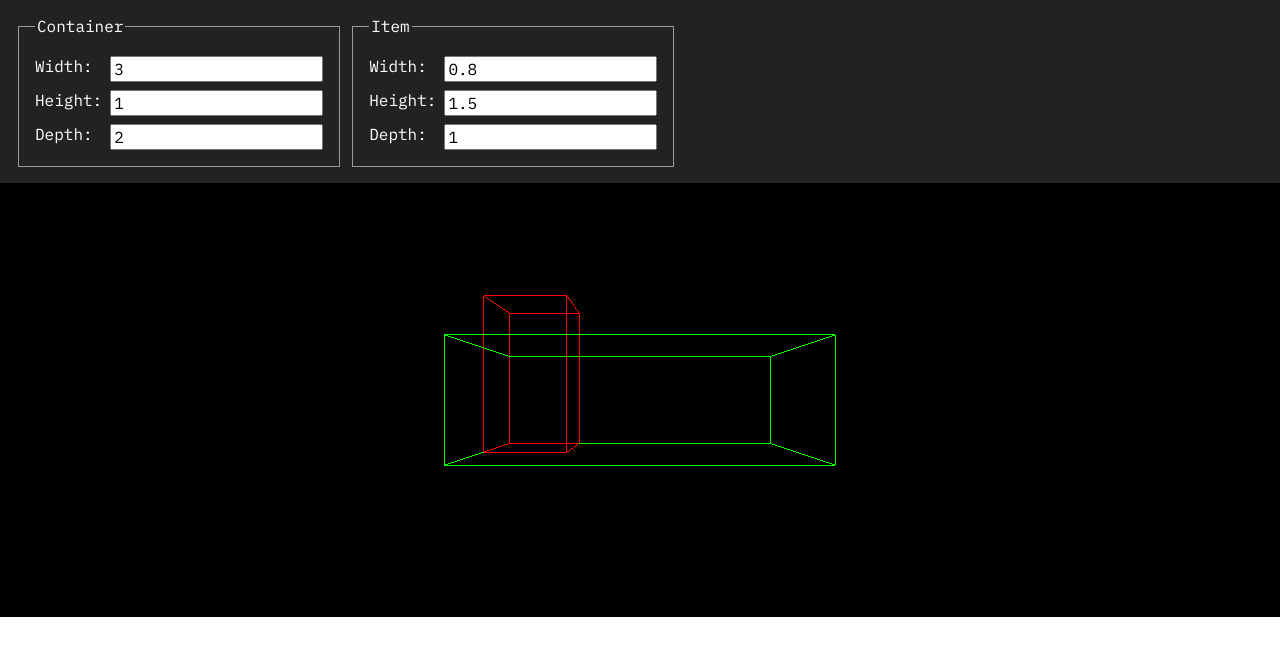
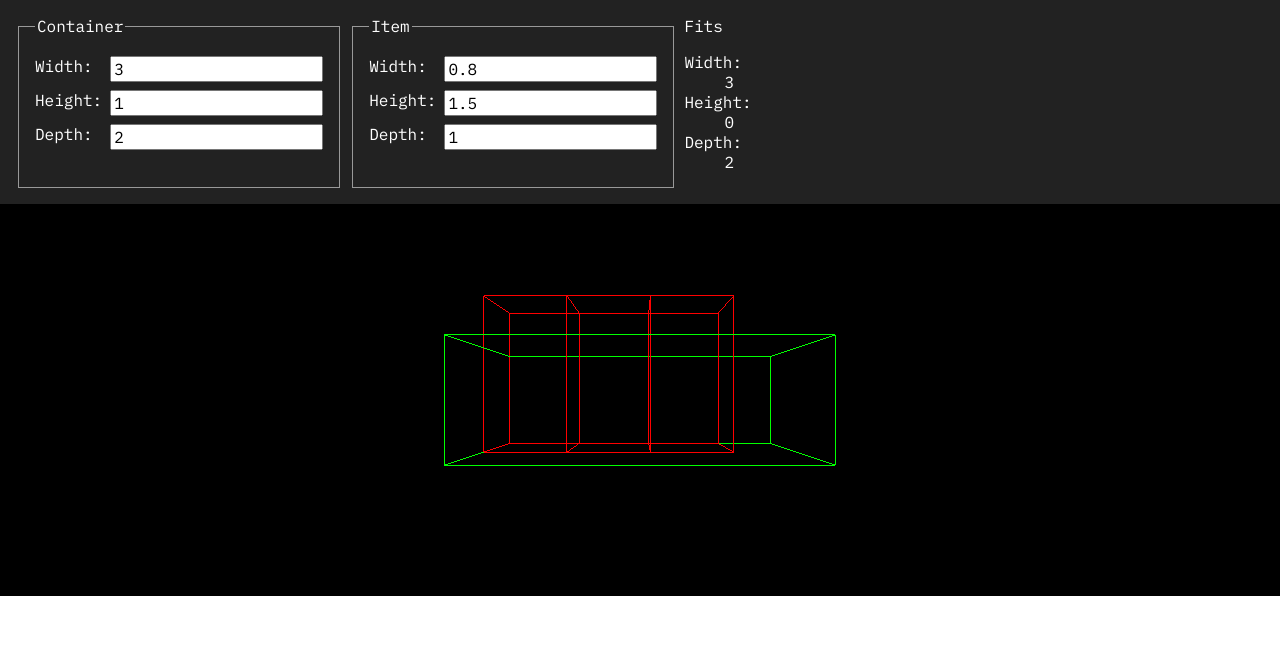
Before and after one commit to onvlt/box-fitter, a Svelte app: page / in a window 1280 px wide. Shown: the top 656 px of the page. Built offline with nearby package versions, Linux system fonts and the light colour scheme.

Commit message:
Add repeat

```diff
--- a/src/App.svelte
+++ b/src/App.svelte
@@ -20,6 +20,11 @@
     height: 1.5,
     depth: 1,
   };
+  $: fit = {
+    width: containerDimensions.width / itemDimensions.width,
+    height: containerDimensions.height / itemDimensions.height,
+    depth: containerDimensions.depth / itemDimensions.depth,
+  };
 
   // Scene
 
@@ -41,6 +46,15 @@
 
   const itemBox = new THREE.LineSegments();
   itemBox.material = new THREE.LineBasicMaterial({ color: 0xff0000 });
+
+  const repeatedItemBoxMaterial = new THREE.LineDashedMaterial({
+    color: 0xff0000,
+    dashSize: 1,
+    gapSize: 0.5,
+    opacity: 50,
+  });
+
+  let repeatedBoxes: Array<THREE.Object3D> = [];
 
   const group = new THREE.Group();
   group.add(containerBox);
@@ -76,6 +90,12 @@
     itemBox.geometry.dispose();
     itemBox.geometry = itemBoxGeometry;
 
+    // for (const [key, value] of Object.entries(fit)) {
+
+    // }
+
+    console.log("hello");
+
     containerBox.position.set(
       containerDimensions.width / 2,
       containerDimensions.height / 2,
@@ -93,6 +113,26 @@
       containerDimensions.height / -2,
       containerDimensions.depth / -2
     );
+
+    for (const box of repeatedBoxes) {
+      group.remove(box);
+    }
+
+    if (Number.isFinite(fit.width)) {
+      for (let index = 1; index < fit.width - 1 && index < 100; index++) {
+        const extraBoxItem = new THREE.LineSegments(
+          itemBoxGeometry,
+          repeatedItemBoxMaterial
+        );
+        extraBoxItem.position.set(
+          itemBox.position.x + index * itemDimensions.width,
+          itemBox.position.y,
+          itemBox.position.z
+        );
+        repeatedBoxes.push(extraBoxItem);
+        group.add(extraBoxItem);
+      }
+    }
   }
 
   function animate() {
@@ -109,6 +149,13 @@
 
     renderer.setSize(window.innerWidth, window.innerHeight);
   });
+
+  function displayFit(n: number) {
+    if (Number.isFinite(n)) {
+      return Math.floor(n);
+    }
+    return "N/A";
+  }
 </script>
 
 <main>
@@ -167,6 +214,17 @@
         />
       </label>
     </fieldset>
+    <div>
+      Fits
+      <dl>
+        <dt>Width:</dt>
+        <dd>{displayFit(fit.width)}</dd>
+        <dt>Height:</dt>
+        <dd>{displayFit(fit.height)}</dd>
+        <dt>Depth:</dt>
+        <dd>{displayFit(fit.depth)}</dd>
+      </dl>
+    </div>
   </form>
 </main>
 
```
